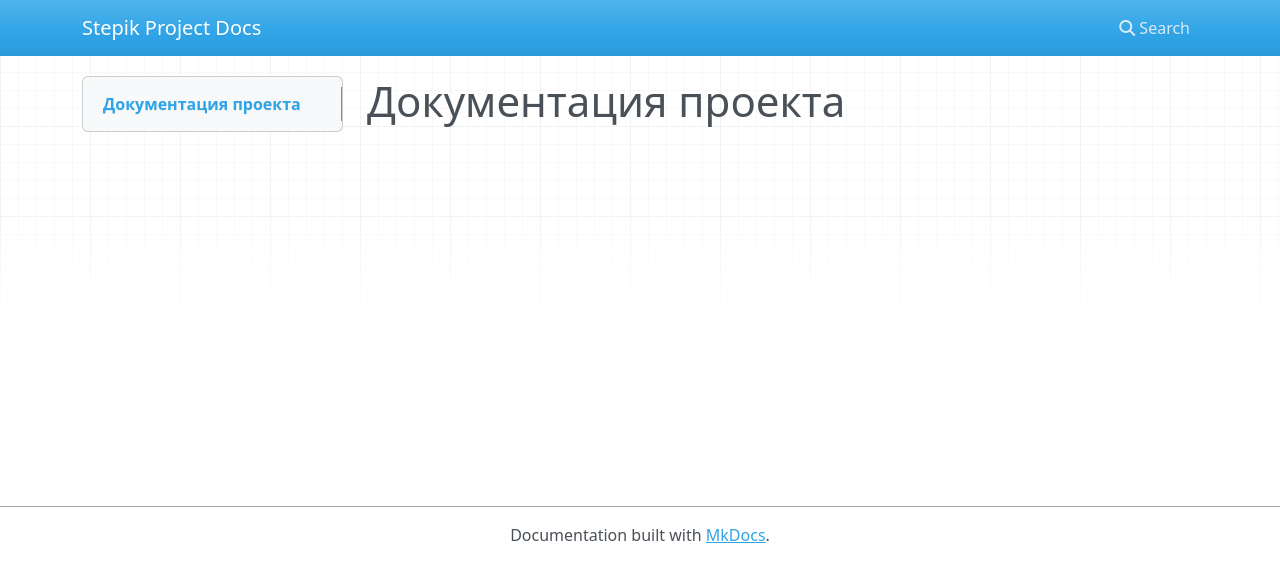
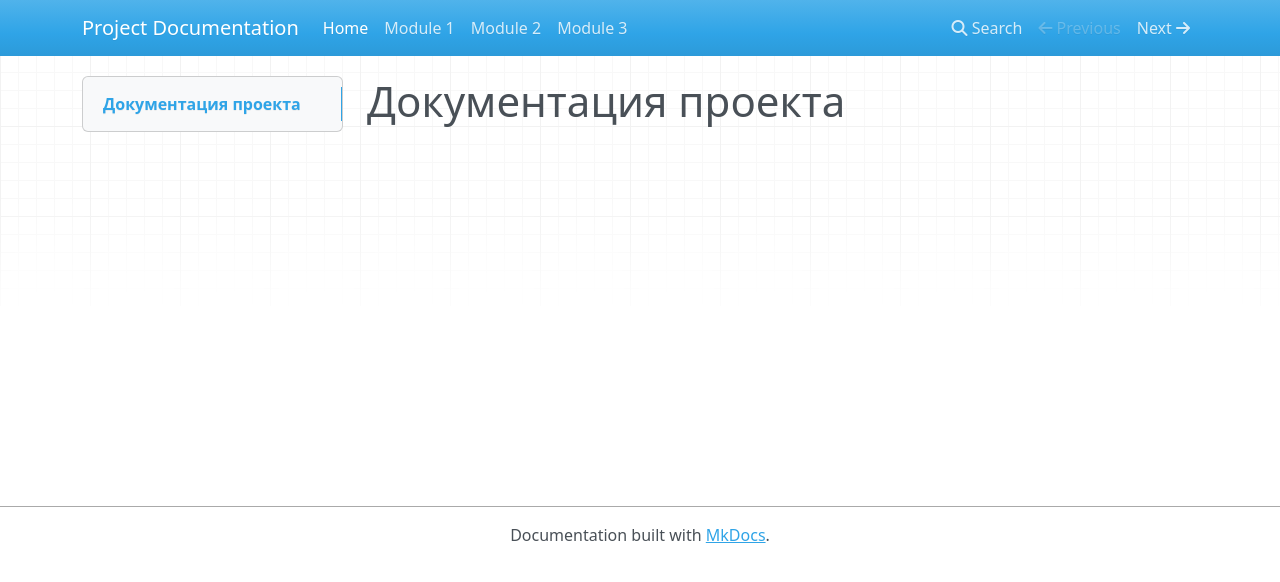
Before and after one commit to basic-maker/stepik_project, an MkDocs documentation site: the page built from docs/index.md, in a window 1280 px wide. Shown: the top 582 px of the page. Built offline with MkDocs 1.6.1, drawn with Linux system fonts in a browser that asks for light colours; nearby versions of some CDN libraries.

Commit message:
docs: add modules structure and Makefile

```diff
--- a/mkdocs.yml
+++ b/mkdocs.yml
@@ -1,3 +1,7 @@
-site_name: Stepik Project Docs
+site_name: Project Documentation
 nav:
   - Home: index.md
+  - Module 1: module1.md
+  - Module 2: module2.md
+  - Module 3: module3.md
+docs_dir: docs
```
Also changed, not shown: docs/module1.md (added, +3 -0 lines), docs/module2.md (added, +3 -0 lines), docs/module3.md (added, +3 -0 lines), 1 other file.
